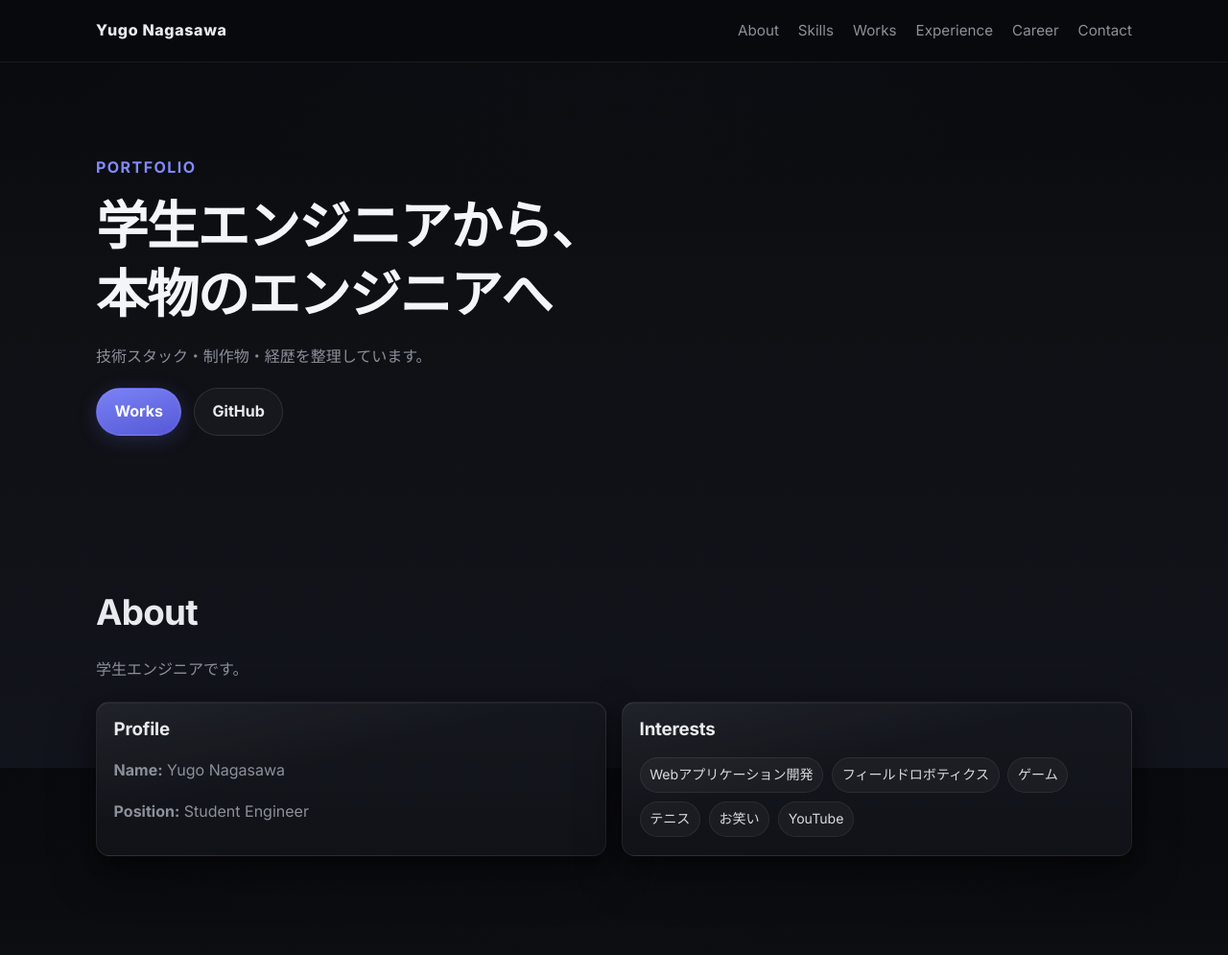
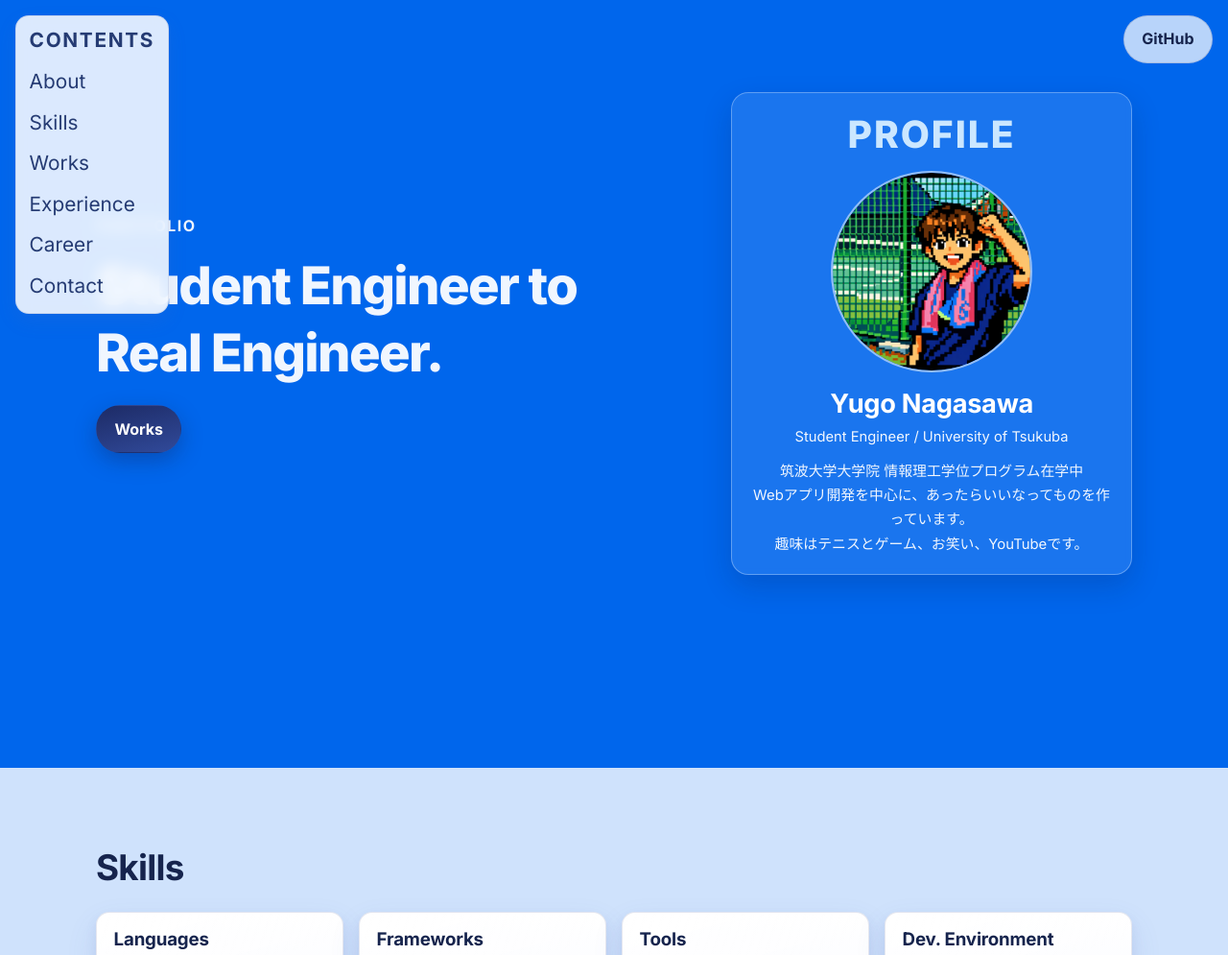
Before and after one commit to yuwaga3220/mypage, a plain HTML site: page index.html in a window 1280 px wide. Shown: the top 995 px of the page at 96% size. Drawn offline with Linux system fonts and the light colour scheme.

Commit message:
Revamp portfolio layout and styles; update header navigation, enhance hero section with profile card, and improve overall design aesthetics.

```diff
--- a/index.html
+++ b/index.html
@@ -18,9 +18,8 @@
   </head>
   <body>
     <header class="site-header">
-      <div class="container header-inner">
-        <a href="#top" class="logo">Yugo Nagasawa</a>
-        <nav class="nav">
+      <nav class="nav" aria-label="目次">
+        <h2 class="visually-hidden">CONTENTS</h2>
         <a href="#about">About</a>
         <a href="#skills">Skills</a>
         <a href="#works">Works</a>
@@ -28,55 +27,36 @@
         <a href="#career">Career</a>
         <a href="#contact">Contact</a>
       </nav>
-      </div>
+      <a class="btn ghost fixed-link-btn" href="https://github.com/yuwaga3220" target="_blank" rel="noreferrer"
+        >GitHub</a
+      >
     </header>
 
     <main id="top">
       <section class="hero section reveal-section">
         <div class="container hero-grid">
-          <div>
+          <div class="hero-copy-block">
             <p class="eyebrow">PORTFOLIO</p>
             <h1>
-              学生エンジニアから、<br />
-              本物のエンジニアへ
+              Student Engineer to <br> Real Engineer.
             </h1>
-            <p class="hero-copy">
-              技術スタック・制作物・経歴を整理しています。
-            </p>
             <div class="hero-actions">
               <a class="btn primary" href="#works">Works</a>
-              <a class="btn ghost" href="https://github.com/yuwaga3220" target="_blank" rel="noreferrer"
-                >GitHub</a
-              >
             </div>
           </div>
+          <aside class="hero-profile-card" aria-label="プロフィール概要">
+            <h2 class="hero-profile-heading">PROFILE</h2>
+            <div class="hero-photo-frame" aria-label="プロフィール写真枠">
+              <img src="images/profile.png" alt="Yugo Nagasawa" class="hero-profile-image">
             </div>
-      </section>
-
-      <section id="about" class="section reveal-section">
-        <div class="container">
-          <h2>About</h2>
-          <p class="lead">
-            学生エンジニアです。
+            <h3 class="hero-profile-name">Yugo Nagasawa</h3>
+            <p class="hero-profile-meta">Student Engineer / University of Tsukuba</p>
+            <p class="hero-profile-description">
+              筑波大学大学院 情報理工学位プログラム在学中 <br>
+              Webアプリ開発を中心に、あったらいいなってものを作っています。<br>
+              趣味はテニスとゲーム、お笑い、YouTubeです。
             </p>
-          <div class="about-grid">
-            <article class="panel">
-              <h3>Profile</h3>
-              <p><strong>Name:</strong> Yugo Nagasawa</p>
-              <p><strong>Position:</strong> Student Engineer</p>
-            </article>
-            <article class="panel">
-              <h3>Interests</h3>
-              <ul class="tag-list">
-                <li>Webアプリケーション開発</li>
-                <li>フィールドロボティクス</li>
-                <li>ゲーム</li>
-                <li>テニス</li>
-                <li>お笑い</li>
-                <li>YouTube</li>
-              </ul>
-            </article>
-          </div>
+          </aside>
         </div>
       </section>
 
@@ -206,7 +186,6 @@
       <section id="experience" class="section reveal-section">
         <div class="container">
           <h2>Experience As an Engineer</h2>
-          <p class="experience-timeline__hint">これまでの技術経験をまとめています</p>
           <div class="experience-timeline">
             <ol class="experience-timeline__list">
               <li class="experience-timeline__item">
@@ -219,7 +198,7 @@
                 <div class="experience-timeline__body">
                   <h3 class="experience-timeline__title"> 筑波大学情報系にてCS基礎を学習（2022/4-）</h3>
                   <p>
-                    情報科学類のカリキュラムでアルゴリズム・データ構造、論理回路などの基礎を学習。演習や課題を通じて実装力と設計の考え方を身につけています。
+                    情報科学類のカリキュラムでアルゴリズム・データ構造、論理回路などのCS基礎を学習。演習や課題を通じて実装力と設計の考え方を身につけています。
                   </p>
                 </div>
               </li>
@@ -261,7 +240,7 @@
                 <div class="experience-timeline__body">
                   <h3 class="experience-timeline__title">長期インターン at 株式会社ソフィエイト（2025/5-2026/4）</h3>
                   <p>
-                    POS・ECシステムの保守運用を担当。GASを用いたメディア業務の自動化・効率化に取り組んだ。
+                    POS・ECシステムの保守運用とGAS, OpenAI API, WordPress REST APIを用いたメディア業務の自動化・効率化に取り組んだ。
                   </p>
                 </div>
               </li>
@@ -275,7 +254,7 @@
                 <div class="experience-timeline__body">
                   <h3 class="experience-timeline__title">チーム開発 for Nomiteni（2026/4-）</h3>
                   <p>
-                    認証・認可、cookie、sessionなども取り入れた本格的なWebアプリケーション開発。プロトタイプと開発全般は個人で行った後、チームリーダーとして開発全般の管理を行った。
+                    認証・認可を取り入れた本格的なWebアプリケーション開発。開発全般は自分で行いつつ、チームリーダーとしてサポートメンバーの管理を行った。
                   </p>
                 </div>
               </li>
@@ -303,7 +282,7 @@
                 <div class="experience-timeline__body">
                   <h3 class="experience-timeline__title">長期インターン at Techouse（2026/5-）</h3>
                   <p>
-                    長期インターンとして開発に継続参加。要件の整理から実装・検証までを担い、スピードと品質のバランスを意識した開発経験を積んでいます。
+                    長期インターンとして開発に参加予定。
                   </p>
                 </div>
               </li>
--- a/styles.css
+++ b/styles.css
@@ -1,14 +1,14 @@
 :root {
-  --bg: #0f1014;
-  --bg-soft: #14161c;
-  --panel: #101218;
-  --text: #e8eaef;
-  --muted: #8b909a;
-  --line: rgb(255 255 255 / 7%);
-  --line-strong: rgb(255 255 255 / 11%);
-  --accent: #4346f5;
-  --accent-soft: rgb(107 110 240 / 22%);
-  --accent-2: #828afa;
+  --bg: #f8f9ff;
+  --bg-soft: #f2f4ff;
+  --panel: #ffffff;
+  --text: #16244d;
+  --muted: #253b73;
+  --line: rgb(128 138 178 / 20%);
+  --line-strong: rgb(128 138 178 / 32%);
+  --accent: #1a2f6f;
+  --accent-soft: rgb(44 78 168 / 18%);
+  --accent-2: #264a99;
   --max: 1080px;
 }
 
@@ -23,11 +23,8 @@ html {
 body {
   margin: 0;
   font-family: "Inter", system-ui, -apple-system, sans-serif;
-  background-color: #0a0b0e;
-  background-image:
-    radial-gradient(ellipse 120% 80% at 50% -20%, rgb(60 64 120 / 12%), transparent 55%),
-    linear-gradient(180deg, #08090c 0%, var(--bg) 38%, #12141c 100%);
-  background-attachment: fixed;
+  background-color: #cfe2fc;
+  background-image: none;
   color: var(--text);
   line-height: 1.7;
 }
@@ -82,7 +79,7 @@ h3 {
 h3 {
   font-weight: 600;
   letter-spacing: -0.01em;
-  color: rgb(240 242 247 / 96%);
+  color: var(--text);
 }
 
 .card-label {
@@ -102,40 +99,52 @@ h2 {
   color: var(--text);
 }
 
+.visually-hidden {
+  font-size: 1.3rem;
+  font-weight: 600;
+  letter-spacing: 0.08em;
+  text-transform: uppercase;
+  color: var(--muted);
+  margin: 0 0 0.3rem;
+  line-height: 1.3;
+}
+
 p {
   margin: 0 0 1rem;
   color: var(--muted);
 }
 
 .site-header {
-  position: sticky;
+  position: fixed;
   top: 0;
-  z-index: 10;
-  backdrop-filter: blur(14px) saturate(1.1);
-  background: rgb(8 9 12 / 78%);
-  border-bottom: 1px solid var(--line);
-}
-
-.header-inner {
-  display: flex;
-  align-items: center;
-  justify-content: space-between;
-  min-height: 64px;
-}
-
-.logo {
-  font-weight: 800;
-  letter-spacing: 0.04em;
-  color: var(--text);
+  left: 0;
+  width: 100%;
+  z-index: 20;
+  pointer-events: none;
 }
 
 .nav {
+  position: fixed;
+  top: 1rem;
+  left: 1rem;
   display: flex;
-  gap: 1.25rem;
-  font-size: 0.95rem;
+  flex-direction: column;
+  align-items: flex-start;
+  gap: 0.45rem;
+  font-size: 1.3rem;
+  padding: 0.7rem 0.85rem;
+  border: 1px solid var(--line);
+  border-radius: 14px;
+  background: rgb(255 255 255 / 86%);
+  box-shadow: 0 8px 20px rgb(93 109 179 / 12%);
+  backdrop-filter: blur(8px) saturate(1.05);
+  max-width: min(220px, calc(100vw - 8.8rem));
+  pointer-events: auto;
 }
 
 .nav a {
+  display: block;
+  width: 100%;
   color: var(--muted);
   transition: color 0.2s ease;
 }
@@ -144,15 +153,35 @@ p {
   color: var(--accent-2);
 }
 
+.fixed-link-btn {
+  position: fixed;
+  top: 1rem;
+  right: 1rem;
+  z-index: 21;
+  pointer-events: auto;
+}
+
 .hero {
   padding-top: 6rem;
+  min-height: 100vh;
+  background-color: #0066ec;
+}
+
+.hero h1,
+.hero .eyebrow,
+.hero p {
+  color: rgb(255 255 255 / 94%);
 }
 
 .hero-grid {
   display: grid;
   grid-template-columns: 1.5fr 1fr;
-  gap: 2rem;
-  align-items: start;
+  gap: 2.2rem;
+  align-items: center;
+}
+
+.hero-copy-block {
+  max-width: 640px;
 }
 
 .eyebrow {
@@ -167,11 +196,76 @@ h1 {
   margin-bottom: 1rem;
   letter-spacing: -0.03em;
   font-weight: 800;
-  color: #f4f5f8;
+  color: var(--text);
 }
 
 .hero-copy {
   max-width: 62ch;
+}
+
+.hero-profile-card {
+  border: 1px solid rgb(255 255 255 / 30%);
+  border-radius: 18px;
+  padding: 1.1rem;
+  background: rgb(255 255 255 / 10%);
+  box-shadow: 0 12px 30px rgb(15 30 80 / 20%);
+  backdrop-filter: blur(3px);
+  text-align: center;
+}
+
+.hero-photo-frame {
+  width: min(100%, 210px);
+  aspect-ratio: 1 / 1;
+  border: 2px solid rgb(255 255 255 / 45%);
+  border-radius: 50%;
+  display: grid;
+  place-items: center;
+  overflow: hidden;
+  background: rgb(255 255 255 / 14%);
+  margin: 0 auto 0.9rem;
+}
+
+.hero-profile-image {
+  width: 100%;
+  height: 100%;
+  object-fit: cover;
+  border-radius: 50%;
+}
+
+.hero-profile-heading {
+  margin: 0 0 0.8rem;
+  color: rgb(210 236 255 / 96%);
+  font-size: clamp(1.9rem, 1.8vw + 1rem, 2.8rem);
+  font-weight: 800;
+  letter-spacing: 0.05em;
+}
+
+.hero-profile-role {
+  margin: 0 0 0.3rem;
+  color: rgb(255 255 255 / 80%);
+  font-size: 0.84rem;
+  letter-spacing: 0.06em;
+  text-transform: uppercase;
+}
+
+.hero-profile-name {
+  margin: 0 0 0.35rem;
+  color: #ffffff;
+  font-size: clamp(1.25rem, 1.2vw + 0.9rem, 1.7rem);
+  letter-spacing: -0.01em;
+}
+
+.hero-profile-meta {
+  margin: 0 0 0.65rem;
+  color: rgb(233 245 255 / 92%);
+  font-size: 0.92rem;
+}
+
+.hero-profile-description {
+  margin: 0;
+  color: rgb(244 250 255 / 95%);
+  font-size: 0.93rem;
+  line-height: 1.7;
 }
 
 .hero-actions {
@@ -201,38 +295,55 @@ h1 {
 }
 
 .btn.primary {
-  background: linear-gradient(165deg, #7b82f5 0%, #5558d6 100%);
+  background: linear-gradient(165deg, #27308b 0%, #737dee 100%);
   color: #fafbff;
-  box-shadow: 0 4px 20px var(--accent-soft), 0 0 0 1px rgb(255 255 255 / 6%) inset;
+  box-shadow: 0 6px 18px var(--accent-soft), 0 0 0 1px rgb(255 255 255 / 45%) inset;
 }
 
 .btn.primary:hover {
-  box-shadow: 0 6px 28px rgb(107 110 240 / 32%), 0 0 0 1px rgb(255 255 255 / 10%) inset;
+  box-shadow: 0 8px 22px rgb(111 122 247 / 28%), 0 0 0 1px rgb(255 255 255 / 50%) inset;
 }
 
 .btn.ghost {
   border-color: var(--line-strong);
   color: var(--text);
-  background: rgb(255 255 255 / 3%);
+  background: rgb(255 255 255 / 72%);
 }
 
 .btn.ghost:hover {
-  border-color: rgb(255 255 255 / 16%);
-  background: rgb(255 255 255 / 5%);
+  border-color: rgb(128 138 178 / 45%);
+  background: rgb(255 255 255 / 88%);
+}
+
+.hero .btn.primary {
+  background: linear-gradient(165deg, #1d2b66 0%, #314a9a 100%);
+  color: #ffffff;
+  box-shadow: 0 8px 22px rgb(20 35 86 / 35%);
+}
+
+.hero .btn.ghost {
+  border-color: rgb(255 255 255 / 66%);
+  color: #ffffff;
+  background: rgb(255 255 255 / 12%);
+}
+
+.hero .btn.ghost:hover {
+  border-color: rgb(255 255 255 / 88%);
+  background: rgb(255 255 255 / 20%);
 }
 
 .hero-card,
 .panel {
   border: 1px solid var(--line);
   background:
-    linear-gradient(165deg, rgb(255 255 255 / 5%) 0%, rgb(255 255 255 / 0%) 42%),
-    linear-gradient(180deg, #15171e 0%, var(--panel) 100%);
+    linear-gradient(165deg, rgb(255 255 255 / 72%) 0%, rgb(255 255 255 / 18%) 42%),
+    linear-gradient(180deg, #ffffff 0%, #f7f9ff 100%);
   border-radius: 14px;
   padding: 1rem 1.1rem;
   box-shadow:
-    0 1px 0 rgb(255 255 255 / 5%) inset,
-    0 20px 48px rgb(0 0 0 / 42%),
-    0 8px 16px rgb(0 0 0 / 28%);
+    0 1px 0 rgb(255 255 255 / 75%) inset,
+    0 14px 32px rgb(93 109 179 / 12%),
+    0 6px 12px rgb(93 109 179 / 10%);
 }
 
 .hero-card ul {
@@ -246,7 +357,7 @@ h1 {
   justify-content: space-between;
   align-items: baseline;
   padding: 0.62rem 0;
-  border-bottom: 1px dashed rgb(255 255 255 / 8%);
+  border-bottom: 1px dashed rgb(128 138 178 / 30%);
   gap: 0.8rem;
 }
 
@@ -299,10 +410,10 @@ h1 {
 .tag-list li {
   font-size: 0.88rem;
   padding: 0.35rem 0.6rem;
-  background: rgb(255 255 255 / 4%);
+  background: rgb(143 155 255 / 10%);
   border: 1px solid var(--line);
   border-radius: 999px;
-  color: rgb(232 234 239 / 92%);
+  color: rgb(49 56 86 / 92%);
 }
 
 .timeline {
@@ -339,7 +450,7 @@ h1 {
   top: 0.85rem;
   bottom: 1rem;
   width: 2px;
-  background: linear-gradient(180deg, rgb(255 255 255 / 16%), rgb(255 255 255 / 6%));
+  background: linear-gradient(180deg, rgb(128 138 178 / 40%), rgb(128 138 178 / 16%));
   border-radius: 1px;
 }
 
@@ -384,8 +495,8 @@ h1 {
   border-radius: 50%;
   background: var(--accent);
   box-shadow:
-    0 0 0 3px rgb(15 16 20 / 90%),
-    0 0 12px rgb(88 101 242 / 35%);
+    0 0 0 3px rgb(246 248 255 / 95%),
+    0 0 12px rgb(111 122 247 / 30%);
   margin-left: calc(var(--tl-col-node) / 2 - 5px);
 }
 
@@ -393,7 +504,7 @@ h1 {
   flex: 0 0 auto;
   width: 0.85rem;
   height: 1px;
-  background: linear-gradient(90deg, rgb(255 255 255 / 22%), rgb(255 255 255 / 10%));
+  background: linear-gradient(90deg, rgb(128 138 178 / 42%), rgb(128 138 178 / 18%));
   margin-left: 0;
 }
 
@@ -462,7 +573,7 @@ h1 {
     grid-template-columns: 1fr;
     padding-bottom: 1.5rem;
     padding-left: 0.15rem;
-    border-left: 2px solid rgb(255 255 255 / 10%);
+    border-left: 2px solid rgb(128 138 178 / 26%);
     margin-left: 0.35rem;
     padding-left: 1rem;
   }
@@ -484,7 +595,7 @@ h1 {
   }
 
   .experience-timeline__item:last-child {
-    border-left-color: rgb(255 255 255 / 14%);
+    border-left-color: rgb(128 138 178 / 36%);
   }
 }
 
@@ -534,7 +645,7 @@ h1 {
   padding: 0;
   border: 1px solid var(--line-strong);
   border-radius: 12px;
-  background: linear-gradient(180deg, rgb(255 255 255 / 6%) 0%, rgb(255 255 255 / 2%) 100%);
+  background: linear-gradient(180deg, rgb(255 255 255 / 90%) 0%, rgb(245 248 255 / 92%) 100%);
   color: var(--text);
   cursor: pointer;
   transition:
@@ -545,7 +656,7 @@ h1 {
 }
 
 .works-nav:hover:not(:disabled) {
-  border-color: rgb(158 164 255 / 35%);
+  border-color: rgb(142 150 255 / 42%);
   color: var(--accent-2);
 }
 
@@ -573,7 +684,7 @@ h1 {
   padding: 0;
   border: none;
   border-radius: 999px;
-  background: rgb(255 255 255 / 18%);
+  background: rgb(128 138 178 / 30%);
   cursor: pointer;
   transition:
     background 0.2s ease,
@@ -581,7 +692,7 @@ h1 {
 }
 
 .works-dot:hover {
-  background: rgb(255 255 255 / 35%);
+  background: rgb(128 138 178 / 48%);
 }
 
 .works-dot.is-active {
@@ -599,14 +710,14 @@ h1 {
   min-height: 110px;
   border-radius: 10px;
   margin-bottom: 0.8rem;
-  border: 1px solid rgb(255 255 255 / 8%);
+  border: 1px solid rgb(128 138 178 / 24%);
   display: grid;
   place-items: center;
   color: var(--muted);
   background:
-    radial-gradient(circle at 18% 12%, rgb(90 98 180 / 35%), transparent 52%),
-    radial-gradient(circle at 88% 88%, rgb(50 55 95 / 45%), transparent 45%),
-    linear-gradient(160deg, #0c0d12 0%, #14161f 100%);
+    radial-gradient(circle at 18% 12%, rgb(143 155 255 / 30%), transparent 52%),
+    radial-gradient(circle at 88% 88%, rgb(186 195 255 / 35%), transparent 45%),
+    linear-gradient(160deg, #f7f9ff 0%, #eef2ff 100%);
   font-size: 0.88rem;
 }
 
@@ -624,7 +735,7 @@ h1 {
 }
 
 .work-links a:hover {
-  color: #c8ccff;
+  color: var(--accent);
 }
 
 .contact-item {
@@ -632,15 +743,15 @@ h1 {
 }
 
 .contact-item:hover {
-  border-color: rgb(158 164 255 / 35%);
-  box-shadow: 0 12px 36px rgb(0 0 0 / 35%);
+  border-color: rgb(142 150 255 / 42%);
+  box-shadow: 0 12px 30px rgb(93 109 179 / 16%);
   transform: translateY(-2px);
 }
 
 .site-footer {
   border-top: 1px solid var(--line);
   padding: 1.2rem 0;
-  color: rgb(139 144 154 / 85%);
+  color: var(--muted);
   font-size: 0.9rem;
 }
 
@@ -649,6 +760,10 @@ h1 {
   .skills-grid,
   .contact-grid {
     grid-template-columns: 1fr 1fr;
+  }
+
+  .hero-grid {
+    grid-template-columns: 1.25fr 1fr;
   }
 
   .about-grid {
@@ -661,16 +776,20 @@ h1 {
     padding: 3.4rem 0;
   }
 
-  .header-inner {
-    min-height: 56px;
+  .nav {
+    top: 0.75rem;
+    left: 0.75rem;
+    gap: 0.38rem;
+    font-size: 0.84rem;
+    max-width: min(180px, calc(100vw - 8rem));
+    padding: 0.55rem 0.7rem;
   }
 
-  .nav {
-    gap: 0.75rem;
+  .fixed-link-btn {
+    top: 0.75rem;
+    right: 0.75rem;
+    padding: 0.52rem 0.9rem;
     font-size: 0.84rem;
-    overflow-x: auto;
-    white-space: nowrap;
-    max-width: 58vw;
   }
 
   .hero {
@@ -683,6 +802,10 @@ h1 {
     grid-template-columns: 1fr;
   }
 
+  .hero-profile-card {
+    max-width: 420px;
+  }
+
   .works-nav {
     width: 40px;
     min-height: 100px;
```
Also changed, not shown: images/profile.png (added). Lines whose indentation alone changed are shown as unchanged.
